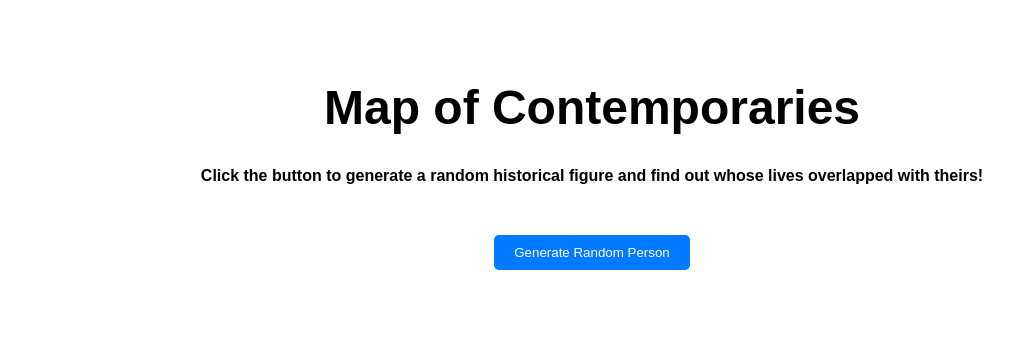
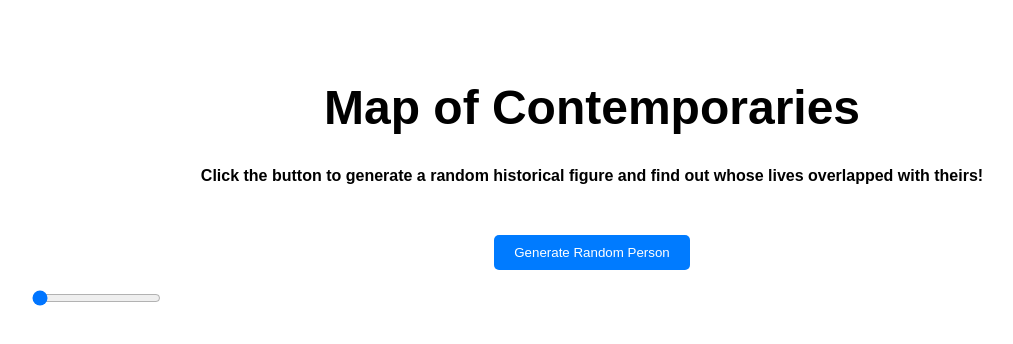
Before and after one commit to Jonathan-Heaney/map_of_contemporaries, a React (Vite) app in the folder react-frontend/: page / in a window 1280 px wide. Shown: the top 344 px of the page, without its empty margins (48-1061 px from the left). Built offline with nearby package versions, Linux system fonts and the light colour scheme.

Commit message:
Add frontend filter logic with slider

```diff
--- a/react-frontend/src/App.jsx
+++ b/react-frontend/src/App.jsx
@@ -7,12 +7,16 @@ import './App.css';
 
 function App() {
   const [randomPerson, setRandomPerson] = useState(null);
+  const [minHpi, setMinHpi] = useState(0);
   const [overlapList, setOverlapList] = useState([]);
   const [fameOverlapList, setFameOverlapList] = useState([]);
 
   const fetchRandomPerson = async () => {
     try {
-      const response = await axios.get('http://localhost:8000/random_person/');
+      console.log(minHpi);
+      const response = await axios.get(
+        `http://localhost:8000/random_person/?min_hpi=${minHpi}`
+      );
       setRandomPerson(response.data);
 
       fetchOverlapLists(response.data.id);
@@ -48,6 +52,14 @@ function App() {
         fetchRandomPerson={fetchRandomPerson}
         person={randomPerson}
       ></RandomPerson>
+      <input
+        className="hpi-filter"
+        type="range"
+        min="50"
+        max="90"
+        value={minHpi}
+        onChange={(e) => setMinHpi(e.target.value)}
+      />
       <div className="lists">
         <OverlapList people={overlapList} person={randomPerson}></OverlapList>
         <FameOverlapList
```
Also changed, not shown: 1 other file (tests, documents, lock files or other folders).
